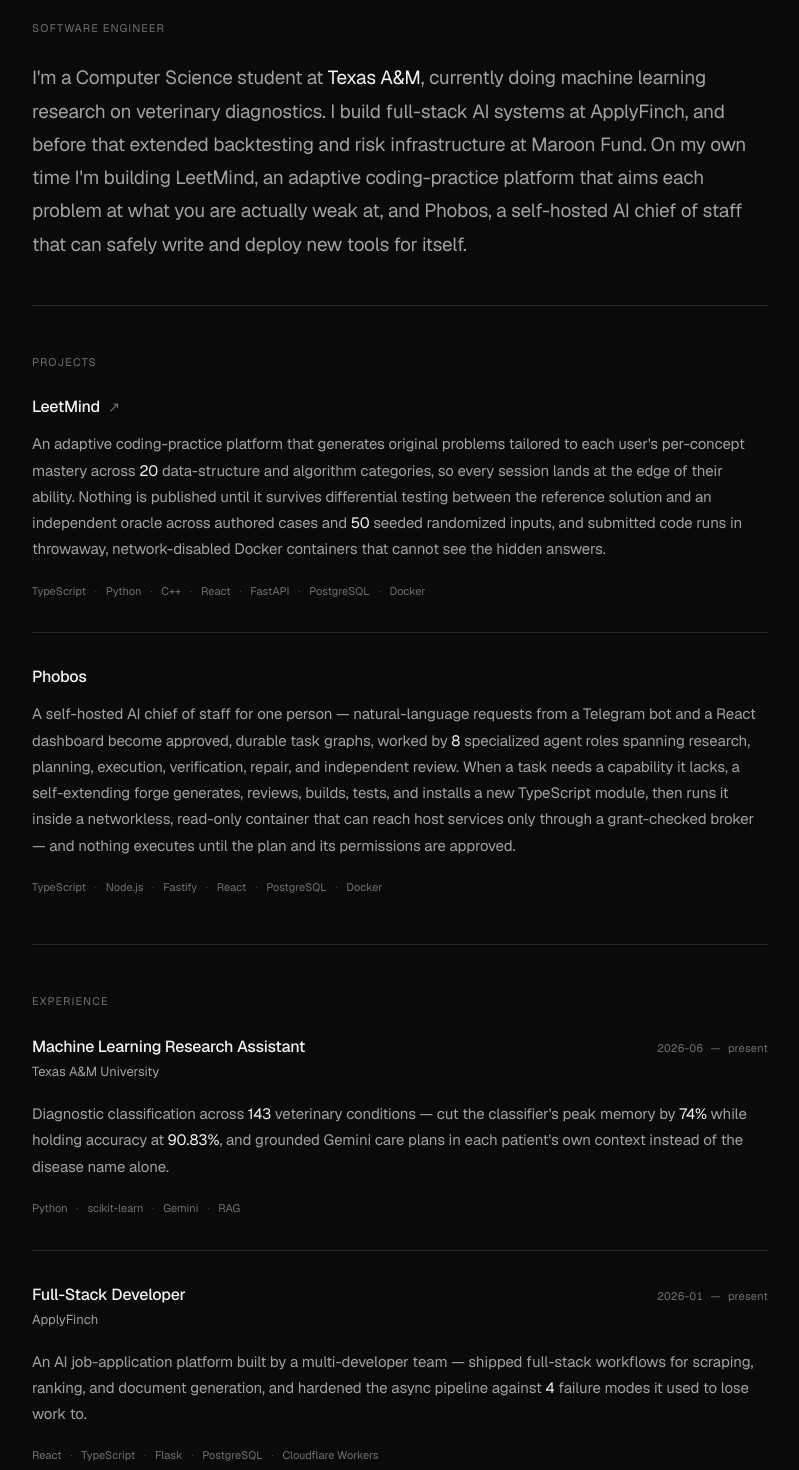
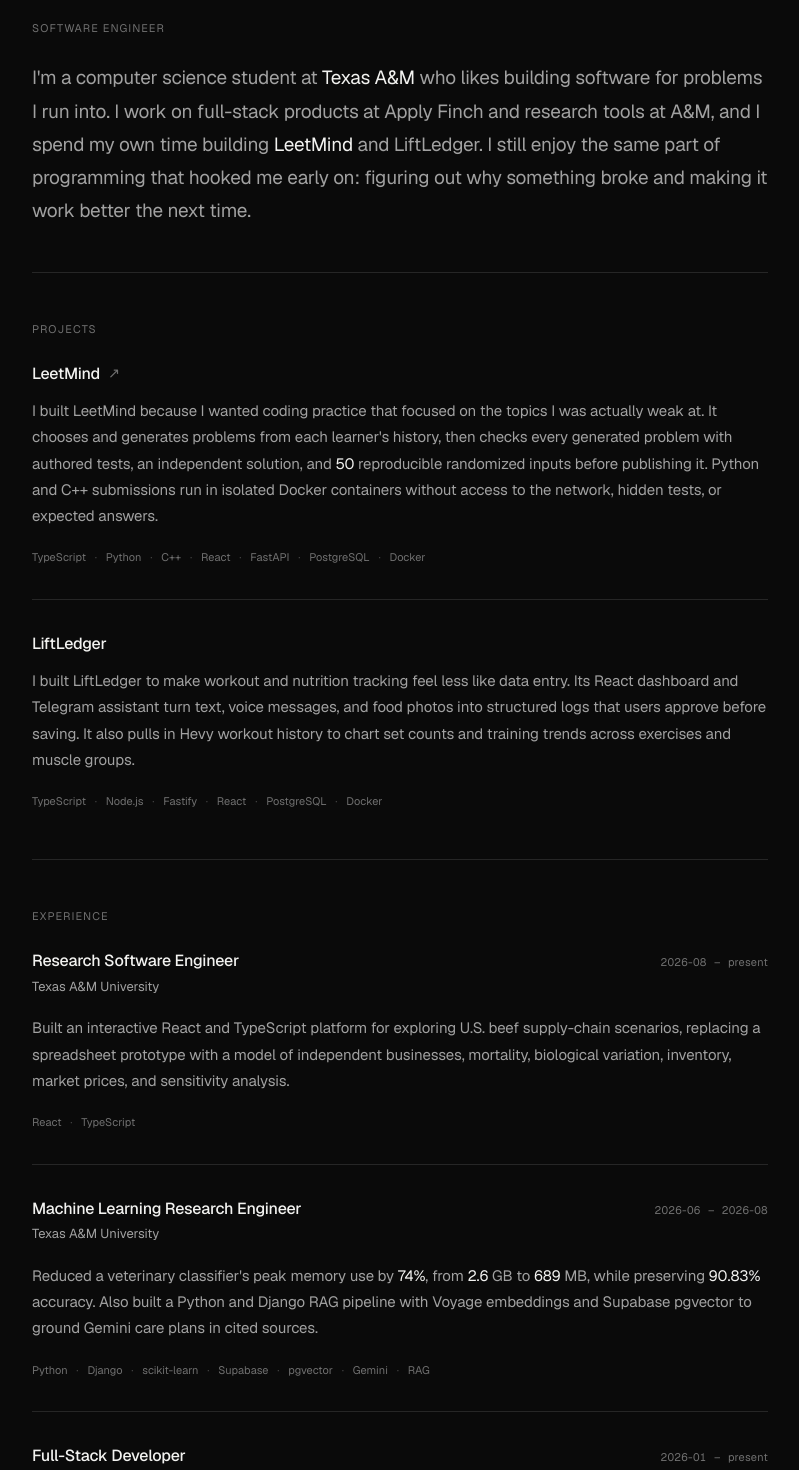
Before and after one commit to patricksemler/patricksemler.github.io, a Next.js app: page / in a window 1280 px wide. Shown: the part 240-1710 px from the top of the page, without its empty margins (240-1039 px from the left). Built offline with nearby package versions, Linux system fonts and the light colour scheme.

Commit message:
Refresh portfolio content from resume and LinkedIn

```diff
--- a/components/experience.tsx
+++ b/components/experience.tsx
@@ -15,7 +15,7 @@
             meta={
               <p className="entry-date">
                 {role.start}
-                <span aria-hidden>—</span>
+                <span aria-hidden>–</span>
                 {role.end === "now" ? "present" : role.end}
               </p>
             }
--- a/content/profile.ts
+++ b/content/profile.ts
@@ -12,7 +12,7 @@
   role: "Software Engineer",
   /** One line. What you build and for whom, or where your interests lie. */
   tagline:
-    "Computer Science student interested in AI and full-stack development.",
+    "Computer science student building full-stack and AI/LLM products.",
   location: "College Station, TX",
   email: "patricksemler@tamu.edu",
 } as const;
@@ -25,35 +25,26 @@
 type BioPart = { text: string; href?: string };
 
 export const bio: readonly BioPart[] = [
-  { text: "I'm a Computer Science student at " },
+  { text: "I'm a computer science student at " },
   { text: "Texas A&M", href: "https://www.tamu.edu" },
   {
-    text: ", currently doing machine learning research on veterinary diagnostics. I build full-stack AI systems at ",
+    text: " who likes building software for problems I run into. I work on full-stack products at ",
   },
-  { text: "ApplyFinch" },
+  { text: "Apply Finch" },
   {
-    text: ", and before that extended backtesting and risk infrastructure at ",
+    text: " and research tools at A&M, and I spend my own time building ",
   },
-  { text: "Maroon Fund" },
-  /* The paragraph hands off to the section below it rather than summing up:
-     both projects are named with just enough of a hook to make scrolling the
-     obvious next move, and Projects is the very next thing on the page. */
-  { text: ". On my own time I'm building " },
-  { text: "LeetMind" },
+  { text: "LeetMind", href: "https://leetmind.patricksemler.dev" },
   {
-    text: ", an adaptive coding-practice platform that aims each problem at what you are actually weak at, and ",
-  },
-  { text: "Phobos" },
-  {
-    text: ", a self-hosted AI chief of staff that can safely write and deploy new tools for itself.",
+    text: " and LiftLedger. I still enjoy the same part of programming that hooked me early on: figuring out why something broke and making it work better the next time.",
   },
 ];
 
 /* --------------------------------------------------------------------------
  * Links. `label` is what renders; order is preserved.
  *
- * No "Email" entry — the address is written out in full under the name
- * instead, which is both more visible and one fewer thing to click.
+ * Email is rendered beside these links by the intro component so every way
+ * to get in touch stays in one compact row.
  * ----------------------------------------------------------------------- */
 export const links = [
   { label: "GitHub", href: "https://github.com/patricksemler" },
@@ -79,7 +70,7 @@
   {
     name: "LeetMind",
     blurb:
-      "An adaptive coding-practice platform that generates original problems tailored to each user's per-concept mastery across 20 data-structure and algorithm categories, so every session lands at the edge of their ability. Nothing is published until it survives differential testing between the reference solution and an independent oracle across authored cases and 50 seeded randomized inputs, and submitted code runs in throwaway, network-disabled Docker containers that cannot see the hidden answers.",
+      "I built LeetMind because I wanted coding practice that focused on the topics I was actually weak at. It chooses and generates problems from each learner's history, then checks every generated problem with authored tests, an independent solution, and 50 reproducible randomized inputs before publishing it. Python and C++ submissions run in isolated Docker containers without access to the network, hidden tests, or expected answers.",
     stack: [
       "TypeScript",
       "Python",
@@ -92,9 +83,9 @@
     link: "https://leetmind.patricksemler.dev",
   },
   {
-    name: "Phobos",
+    name: "LiftLedger",
     blurb:
-      "A self-hosted AI chief of staff for one person — natural-language requests from a Telegram bot and a React dashboard become approved, durable task graphs, worked by 8 specialized agent roles spanning research, planning, execution, verification, repair, and independent review. When a task needs a capability it lacks, a self-extending forge generates, reviews, builds, tests, and installs a new TypeScript module, then runs it inside a networkless, read-only container that can reach host services only through a grant-checked broker — and nothing executes until the plan and its permissions are approved.",
+      "I built LiftLedger to make workout and nutrition tracking feel less like data entry. Its React dashboard and Telegram assistant turn text, voice messages, and food photos into structured logs that users approve before saving. It also pulls in Hevy workout history to chart set counts and training trends across exercises and muscle groups.",
     stack: [
       "TypeScript",
       "Node.js",
@@ -132,26 +123,45 @@
 export const experience: readonly Role[] = [
   {
     company: "Texas A&M University",
-    title: "Machine Learning Research Assistant",
-    start: "2026-06",
+    title: "Research Software Engineer",
+    start: "2026-08",
     end: "now",
     summary:
-      "Diagnostic classification across 143 veterinary conditions — cut the classifier's peak memory by 74% while holding accuracy at 90.83%, and grounded Gemini care plans in each patient's own context instead of the disease name alone.",
-    stack: ["Python", "scikit-learn", "Gemini", "RAG"],
+      "Built an interactive React and TypeScript platform for exploring U.S. beef supply-chain scenarios, replacing a spreadsheet prototype with a model of independent businesses, mortality, biological variation, inventory, market prices, and sensitivity analysis.",
+    stack: ["React", "TypeScript"],
     link: null,
   },
   {
-    company: "ApplyFinch",
+    company: "Texas A&M University",
+    title: "Machine Learning Research Engineer",
+    start: "2026-06",
+    end: "2026-08",
+    summary:
+      "Reduced a veterinary classifier's peak memory use by 74%, from 2.6 GB to 689 MB, while preserving 90.83% accuracy. Also built a Python and Django RAG pipeline with Voyage embeddings and Supabase pgvector to ground Gemini care plans in cited sources.",
+    stack: [
+      "Python",
+      "Django",
+      "scikit-learn",
+      "Supabase",
+      "pgvector",
+      "Gemini",
+      "RAG",
+    ],
+    link: null,
+  },
+  {
+    company: "Apply Finch",
     title: "Full-Stack Developer",
     start: "2026-01",
     end: "now",
     summary:
-      "An AI job-application platform built by a multi-developer team — shipped full-stack workflows for scraping, ranking, and document generation, and hardened the async pipeline against 4 failure modes it used to lose work to.",
+      "Built job-ranking and tailored application workflows for a platform with 200+ registered users, then made long-running application jobs recoverable with persisted snapshots, retries, deduplication, and coordinated cancellation.",
     stack: [
       "React",
       "TypeScript",
       "Flask",
       "PostgreSQL",
+      "Supabase",
       "Cloudflare Workers",
     ],
     link: null,
@@ -162,7 +172,7 @@
     start: "2026-02",
     end: "2026-05",
     summary:
-      "Backtesting and risk infrastructure — added Jensen's alpha, OLS beta, and tracking error against a 3-source SPY fallback, and raised backtest fidelity by modeling slippage, commissions, and forced exits.",
+      "Added Jensen's alpha, OLS beta, and tracking error to strategy backtests using SPY data from a three-source fallback pipeline, then combined six separate charts into one interactive Plotly report.",
     stack: ["Python", "pandas", "Plotly", "pytest"],
     link: null,
   },
```
Also changed, not shown: 1 other file (tests, documents, lock files or other folders).
